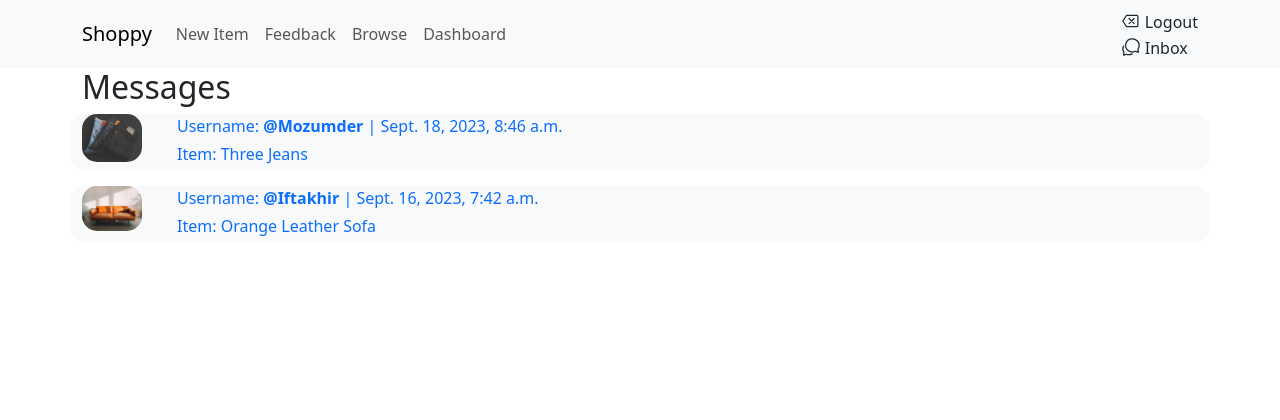
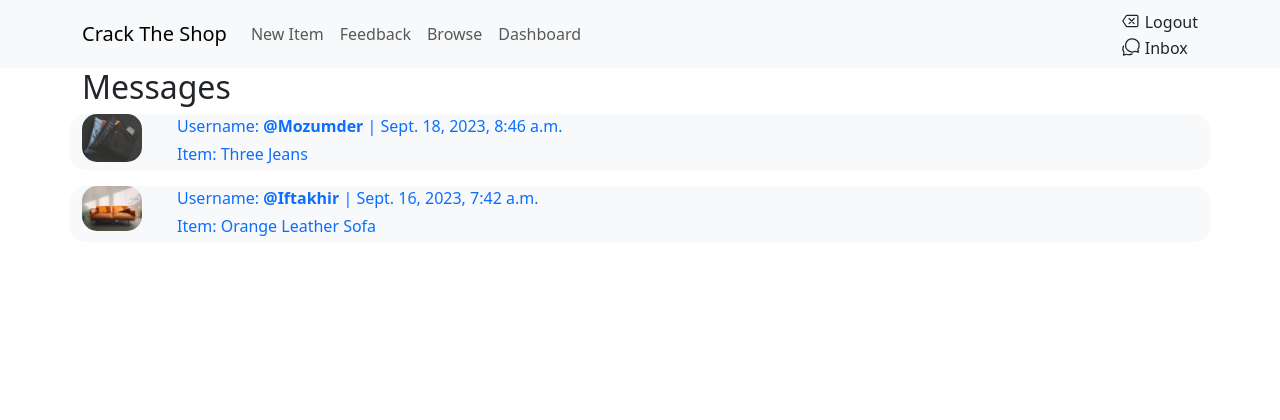
Before and after one commit to NawsherAhiad/Crack-The-shop, a Django app: page /conversation/ in a window 1280 px wide. Shown: the top 420 px of the page. Run offline with Django 4.2, Linux system fonts and the light colour scheme; a user stored in the database is signed in; data comes from the database, SQL or seed files in the repository.

Commit message:
Update navbar brand name to 'Crack The Shop'

```diff
--- a/market/core/templates/base.html
+++ b/market/core/templates/base.html
@@ -12,7 +12,7 @@
     <nav class="navbar navbar-expand-lg navbar-light bg-light">
       <div class="container">
           <!-- Logo or Brand Name -->
-          <a class="navbar-brand" href="{% url 'core:index' %}">Shoppy</a>
+          <a class="navbar-brand" href="{% url 'core:index' %}">Crack The Shop</a>
 
           <!-- Toggle Button for Mobile -->
           <button class="navbar-toggler" type="button" data-bs-toggle="collapse" data-bs-target="#navbarNav"
```
